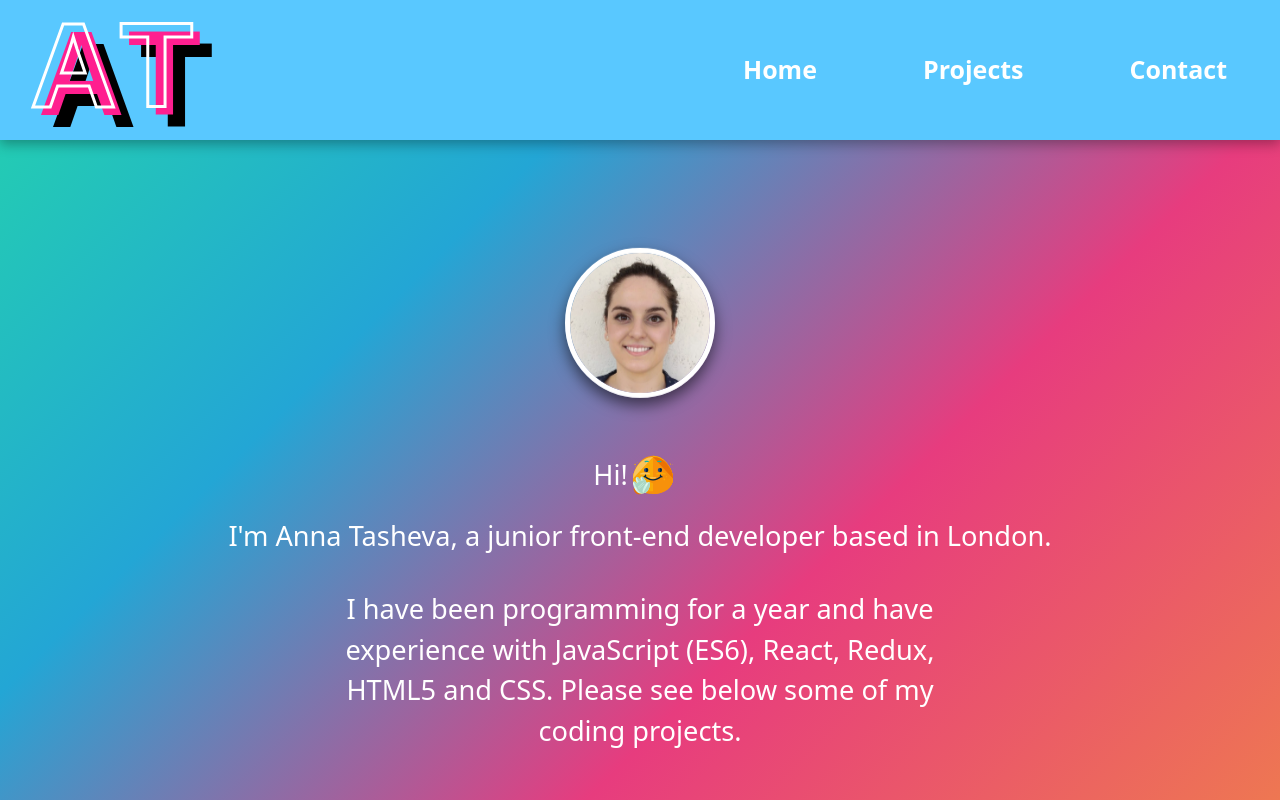
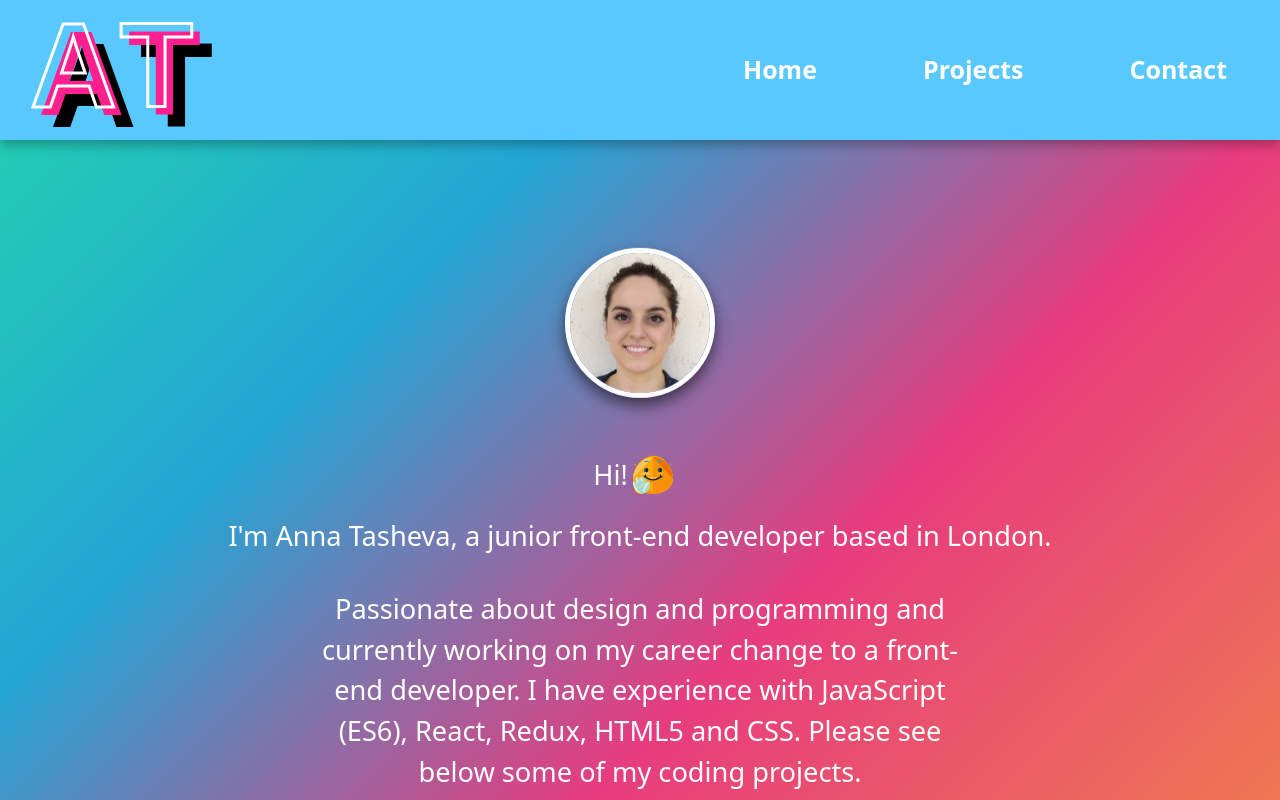
Before and after one commit to AnnaTas77/portfolio-anna, a React (Create React App) app: page / in a window 1280 px wide. Shown: the top 800 px of the page. Built offline with nearby package versions, Linux system fonts and the light colour scheme.

Commit message:
Home section - about me description updates

```diff
--- a/src/pages/Home.js
+++ b/src/pages/Home.js
@@ -14,7 +14,7 @@ const Home = () => {
                 </div>
                 <div><h2>Hi! <span><img src={Wave} className="wave" /></span></h2></div>
                 <h2>I'm Anna Tasheva, a junior front-end developer based in London.</h2>
-                <p className='prompt'>I have been programming for a year and have experience with JavaScript (ES6), React, Redux, HTML5 and CSS. Please see below some of my coding projects. </p>
+                <p className='prompt'> Passionate about design and programming and currently working on my career change to a front-end developer. I have experience with JavaScript (ES6), React, Redux, HTML5 and CSS. Please see below some of my coding projects. </p>
             </div>
 
         </div>
```
